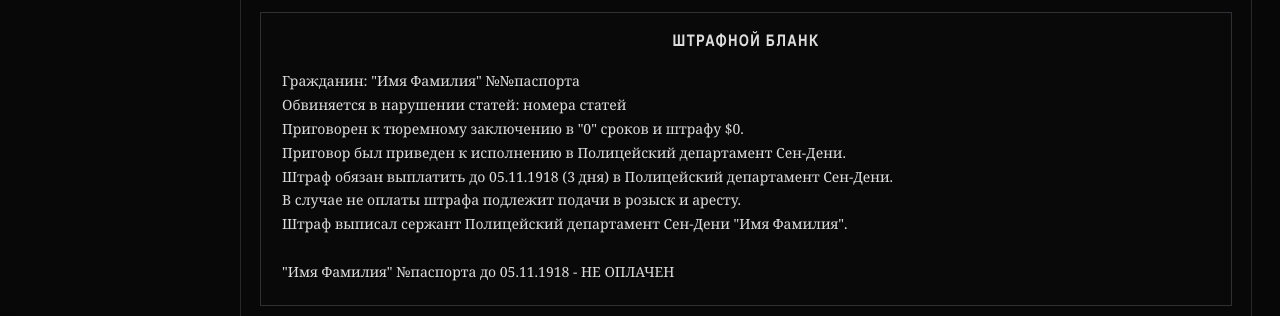
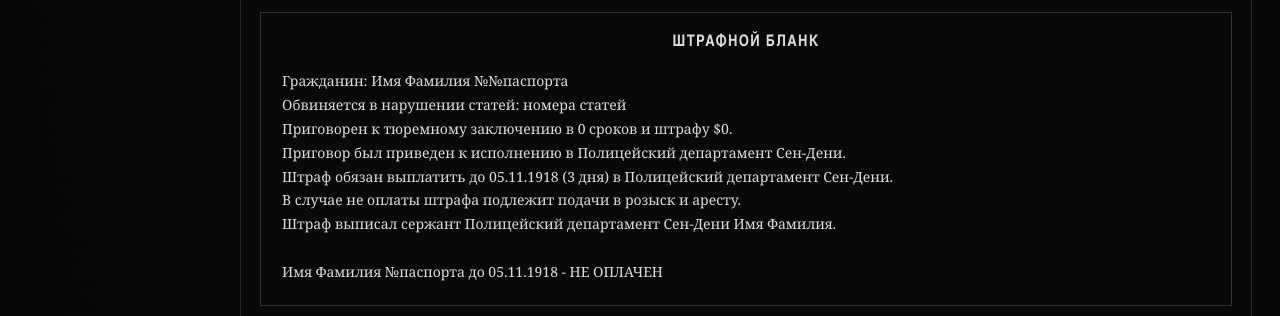
Before and after one commit to etozheilyap/DEPARTMENTHELPER, a plain HTML site: page index.html in a window 1280 px wide. Shown: the part 2192-2508 px from the top of the page. Drawn offline with Linux system fonts and the light colour scheme.

Commit message:
Update index.html

```diff
--- a/index.html
+++ b/index.html
@@ -731,7 +731,7 @@
       const articles=document.getElementById('articlesInput').value.trim()||'номера статей';
       const fine=document.getElementById('fineInput').value||'0';
       const term=document.getElementById('termInput').value||'0';
-      return `Гражданин: "${citizen}" №${passport}\nОбвиняется в нарушении статей: ${articles}\nПриговорен к тюремному заключению в "${term}" сроков и штрафу $${fine}.\nПриговор был приведен к исполнению в ${dept}.\nШтраф обязан выплатить до ${fmtDate(due)} (3 дня) в ${dept}.\nВ случае не оплаты штрафа подлежит подачи в розыск и аресту.\nШтраф выписал ${rank} ${dept} "${officer}".\n\n"${citizen}" ${passport} до ${fmtDate(due)} - НЕ ОПЛАЧЕН`;
+      return `Гражданин: ${citizen} №${passport}\nОбвиняется в нарушении статей: ${articles}\nПриговорен к тюремному заключению в ${term} сроков и штрафу $${fine}.\nПриговор был приведен к исполнению в ${dept}.\nШтраф обязан выплатить до ${fmtDate(due)} (3 дня) в ${dept}.\nВ случае не оплаты штрафа подлежит подачи в розыск и аресту.\nШтраф выписал ${rank} ${dept} ${officer}.\n\n${citizen} ${passport} до ${fmtDate(due)} - НЕ ОПЛАЧЕН`;
     }
     function updatePreview(){const t=buildText();document.getElementById('previewText').textContent=t;document.getElementById('printText').textContent=t}
     fineRange.addEventListener('input',()=>{document.getElementById('fineInput').value=Number(fineRange.value)||0;fineRangeValue.textContent=fineRange.disabled?'—':`$${Number(fineRange.value)||0}`;updatePreview()});
```
